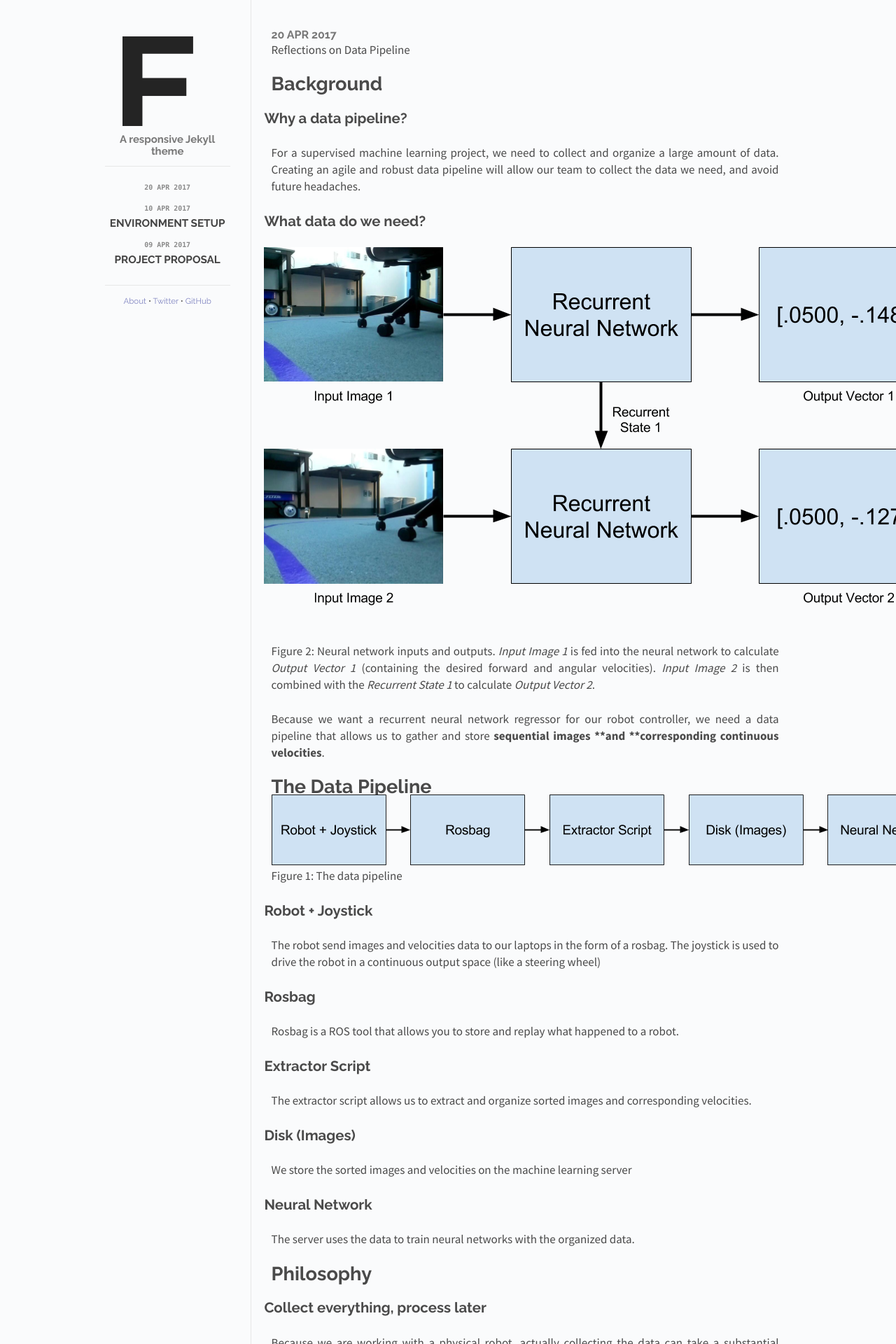
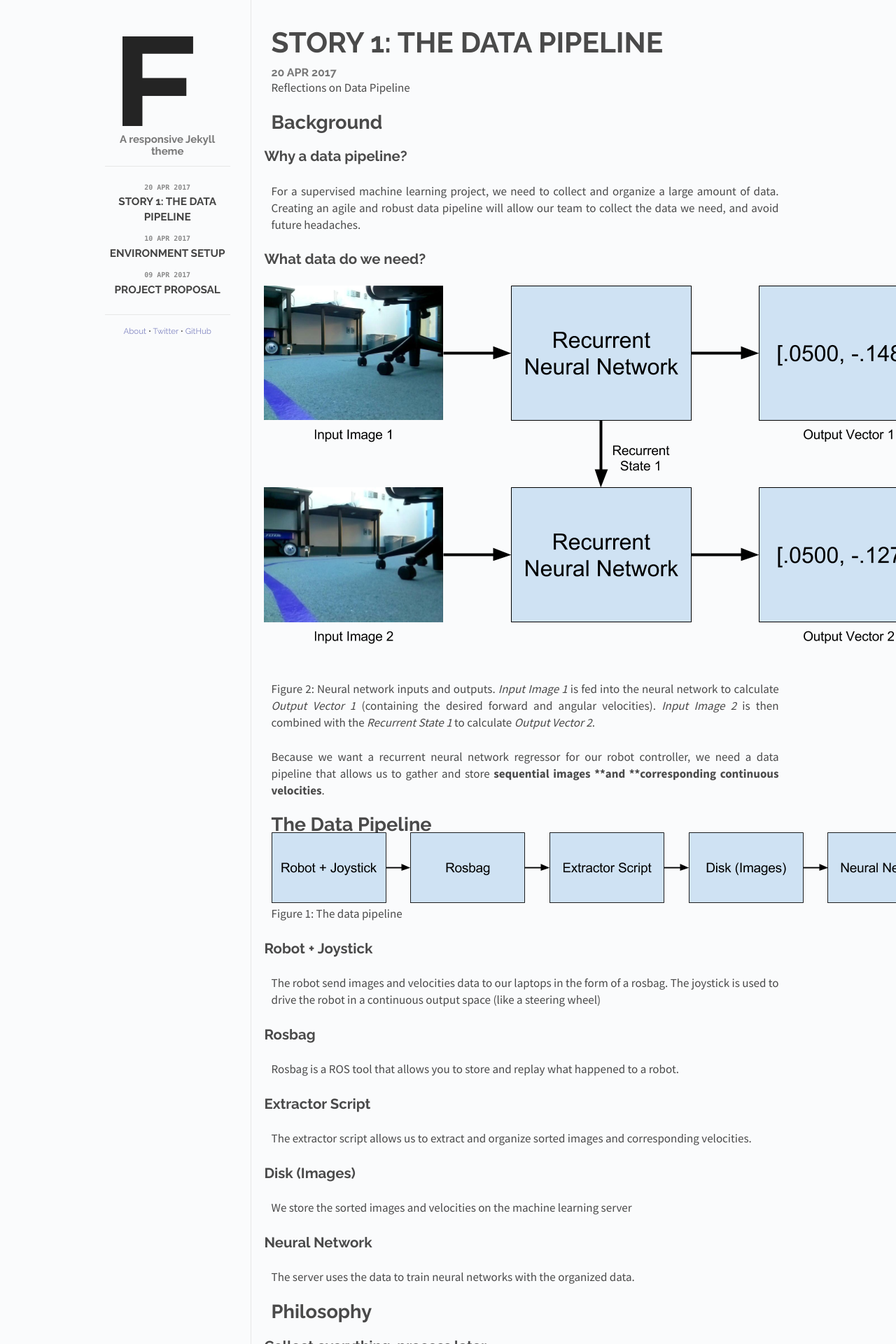
Before and after one commit to no-fire/no-fire.github.io, a Jekyll site: the page built from _posts/2017-04-20-data-collection.md, in a window 1280 px wide. Shown: the top 1920 px of the page at 70% size. Built offline with Jekyll 4.4.1, drawn with Linux system fonts in a browser that asks for light colours; our own code applies the rules of GitHub Pages for plain Markdown files.

Commit message:
Update 2017-04-20-data-collection.md

```diff
--- a/_posts/2017-04-20-data-collection.md
+++ b/_posts/2017-04-20-data-collection.md
@@ -1,5 +1,5 @@
 ---
-title: Story 1: The data pipeline
+title: "Story 1: The data pipeline"
 layout: post
 permalink: /data-collection
 source-id: 1OwwObSiyLWbOfpometyXA_5ytZnusHYy2c5SZXdFhbM
```
